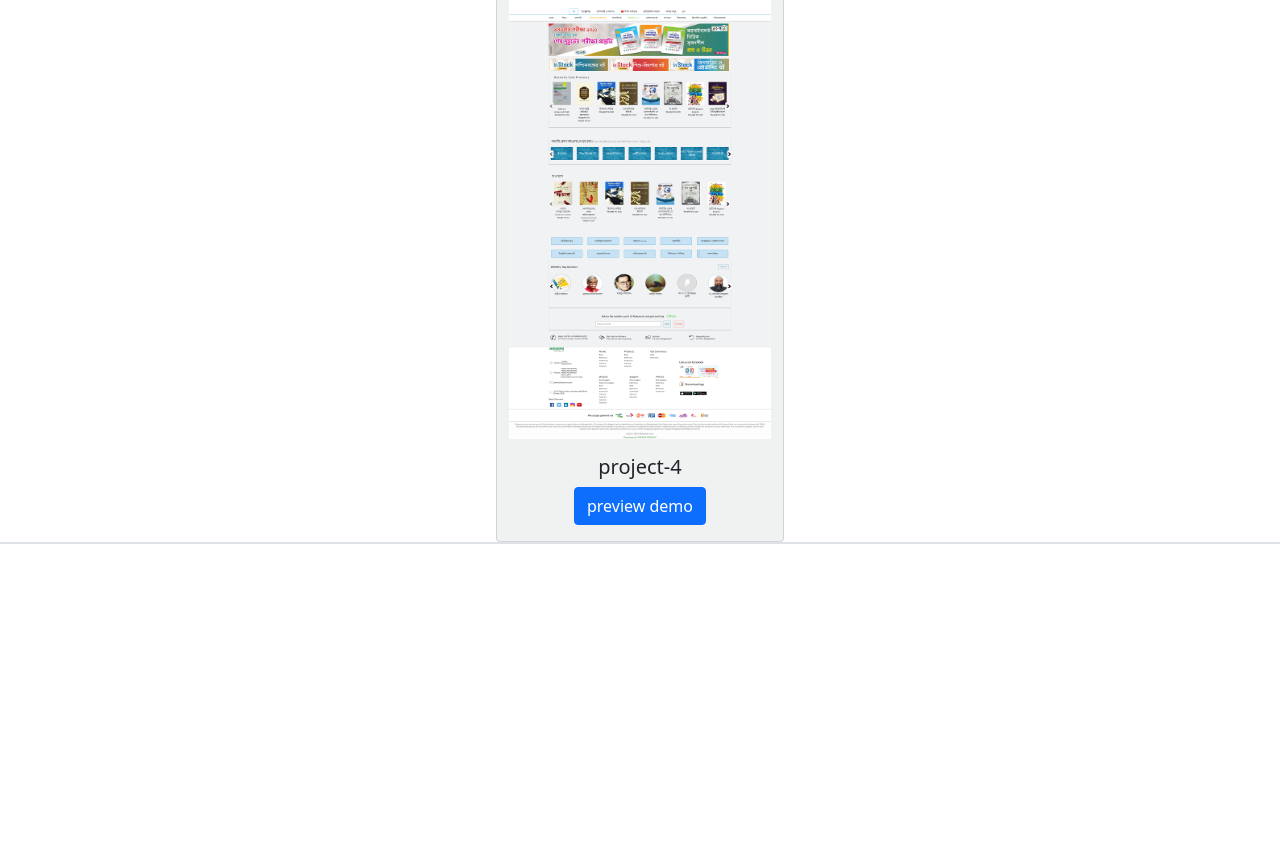
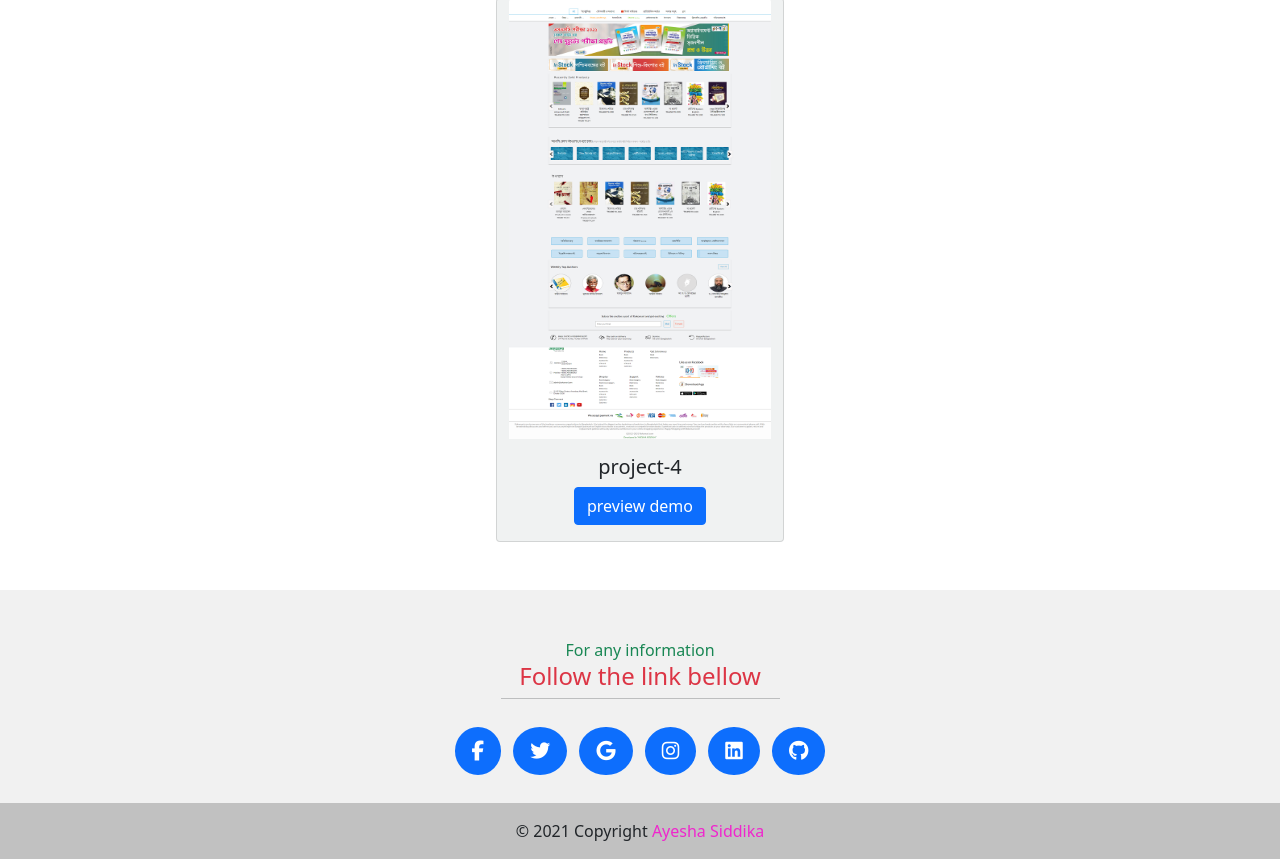
Before and after one commit to Ayesha-Siddika2021/Portfolio, a plain HTML site: page index.html in a window 1280 px wide. Shown: the part 2713-3572 px from the top of the page. Before the commit the page ends 3257 px from the top, so only its background shows below. Drawn offline with nearby package versions, Linux system fonts and the light colour scheme.

Commit message:
footer added

```diff
--- a/index.html
+++ b/index.html
@@ -164,7 +164,7 @@
 
       <!-- Project section start -->
       <section>
-        <div class="container">
+        <div class="container my-5">
           <div class="row text-center text-uppercase mb-4">
             <p class="text-success">OUR PROJECT</p>
             <h4 class="text-danger">What we complete recently</h4>
@@ -175,7 +175,7 @@
               <img src="images/Serve human furniture .png" class="card-img-top" alt="...">
               <div class="card-body">
                 <h5 class="card-title">project-1</h5>
-                <a href="#" class="btn btn-primary">preview demo</a>
+                <a href="https://github.com/Ayesha-Siddika2021/Class-06.git" class="btn btn-primary">preview demo</a>
               </div>
             </div>
             <div class="card project text-center" style="width: 18rem;">
@@ -219,10 +219,79 @@
     <!---------main section end---------->
 
     <!---------footer section start---------->
-    <footer>
-      <div class="container-fluid border border-top ">
+    <footer class="text-center text-white" style="background-color: #f1f1f1;">
+      <!-- Grid container -->
+      <div class="container pt-4">
+        <section class="text-dark text-center my-4">
+          <p class="my-0 text-success">For any information</p>
+          <h4 class="text-danger">Follow the link bellow</h4>
+          <hr class="w-25 m-auto">
+        </section>
+        <!-- Section: Social media -->
+        <section class="mb-4">
+          <!-- Facebook -->
+          <a
+            class="btn btn-link btn-floating btn-lg text-white bg-primary rounded-circle m-1"
+            href="#!"
+            role="button"
+            data-mdb-ripple-color="dark"
+            ><i class="fab fa-facebook-f"></i
+          ></a>
 
+          <!-- Twitter -->
+          <a
+            class="btn btn-link btn-floating btn-lg text-white bg-primary rounded-circle m-1"
+            href="#!"
+            role="button"
+            data-mdb-ripple-color="dark"
+            ><i class="fab fa-twitter"></i
+          ></a>
+
+          <!-- Google -->
+          <a
+            class="btn btn-link btn-floating btn-lg text-white bg-primary rounded-circle m-1"
+            href="#!"
+            role="button"
+            data-mdb-ripple-color="dark"
+            ><i class="fab fa-google"></i
+          ></a>
+
+          <!-- Instagram -->
+          <a
+            class="btn btn-link btn-floating btn-lg text-white bg-primary rounded-circle m-1"
+            href="#!"
+            role="button"
+            data-mdb-ripple-color="dark"
+            ><i class="fab fa-instagram"></i
+          ></a>
+
+          <!-- Linkedin -->
+          <a
+            class="btn btn-link btn-floating btn-lg text-white bg-primary rounded-circle m-1"
+            href="#!"
+            role="button"
+            data-mdb-ripple-color="dark"
+            ><i class="fab fa-linkedin"></i
+          ></a>
+          <!-- Github -->
+          <a
+            class="btn btn-link btn-floating btn-lg text-white bg-primary rounded-circle m-1"
+            href="#!"
+            role="button"
+            data-mdb-ripple-color="dark"
+            ><i class="fab fa-github"></i
+          ></a>
+        </section>
+        <!-- Section: Social media -->
       </div>
+      <!-- Grid container -->
+
+      <!-- Copyright -->
+      <div class="text-center text-dark p-3" style="background-color: rgba(0, 0, 0, 0.2);">
+        © 2021 Copyright
+        <a class="text-decoration-none" style="color: rgba(240, 32, 205, 0.966);" href="#">Ayesha Siddika</a>
+      </div>
+      <!-- Copyright -->
     </footer>
     <!---------footer section end---------->
 
```
